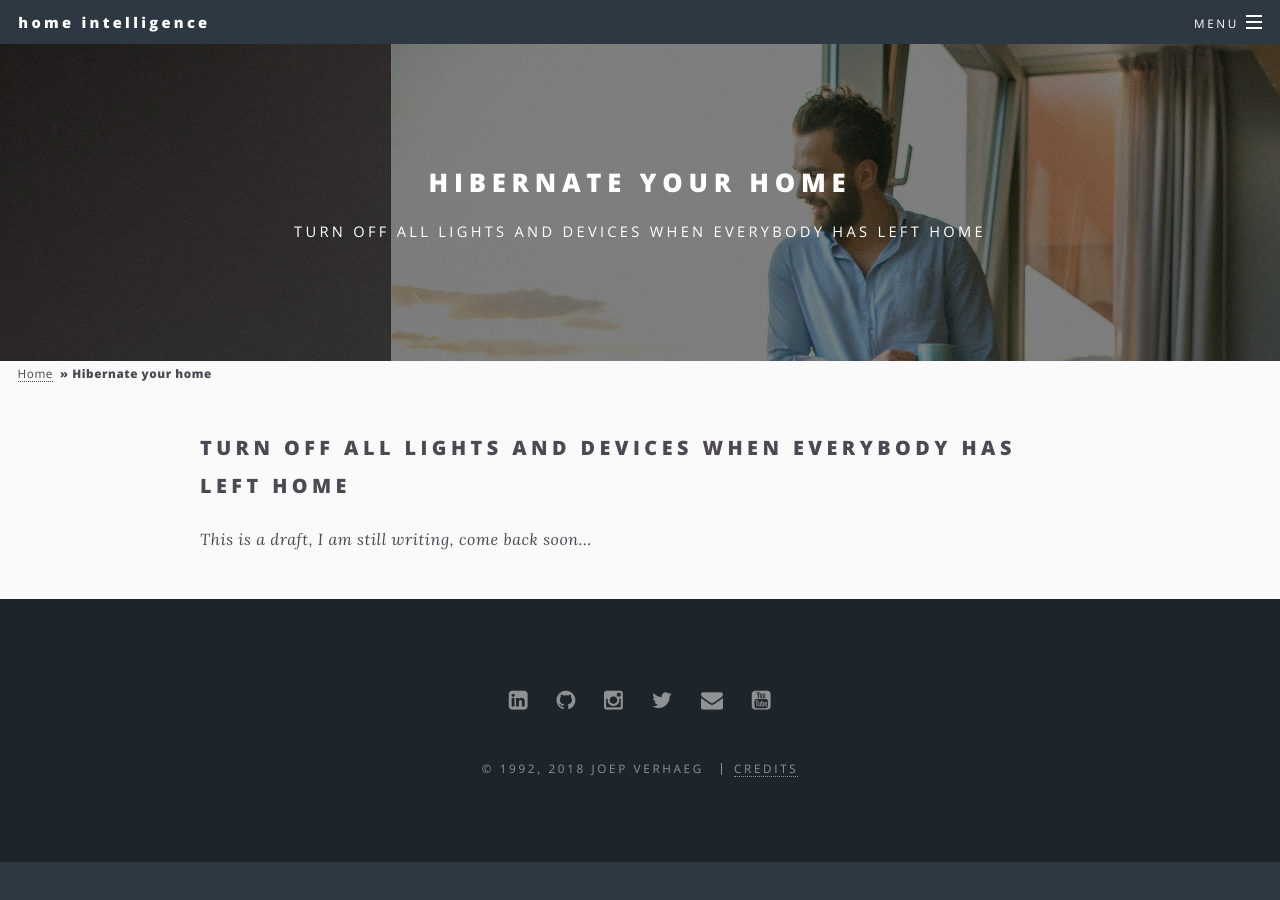
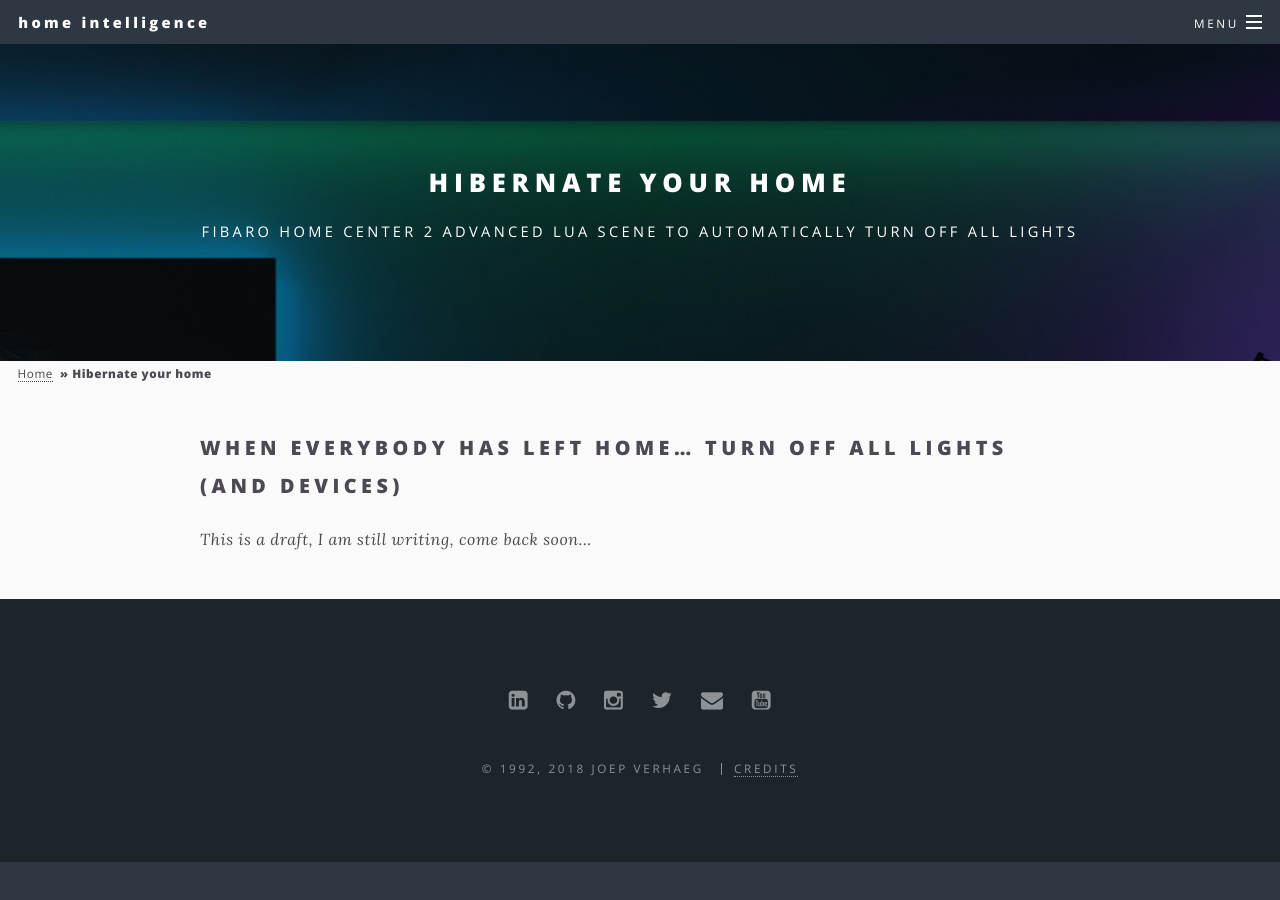
Before and after one commit to joepv/joepv.github.io, a Jekyll site: the page built from _pages/hibernate.md, in a window 1280 px wide. Built offline with Jekyll 4.4.1, drawn with Linux system fonts in a browser that asks for light colours.

Commit message:
Title changed.

```diff
--- a/_pages/hibernate.md
+++ b/_pages/hibernate.md
@@ -2,11 +2,11 @@
 key: 3
 title: Hibernate your home
 permalink: /hibernate/
-excerpt: Turn off all lights and devices when everybody has left home
+excerpt: Fibaro Home Center 2 advanced LUA scene to automatically turn off all lights
 image: aurora-scene.jpg
-background-image: banner.jpg
+background-image: aurora-scene.jpg
 ---
 
-# Turn off all lights and devices when everybody has left home
+# When everybody has left home... turn off all lights (and devices)
 
 _This is a draft, I am still writing, come back soon..._
```
Also changed, not shown: _pages/presence.md (+1 -1 lines), _pages/wakeup.md (+1 -1 lines).
